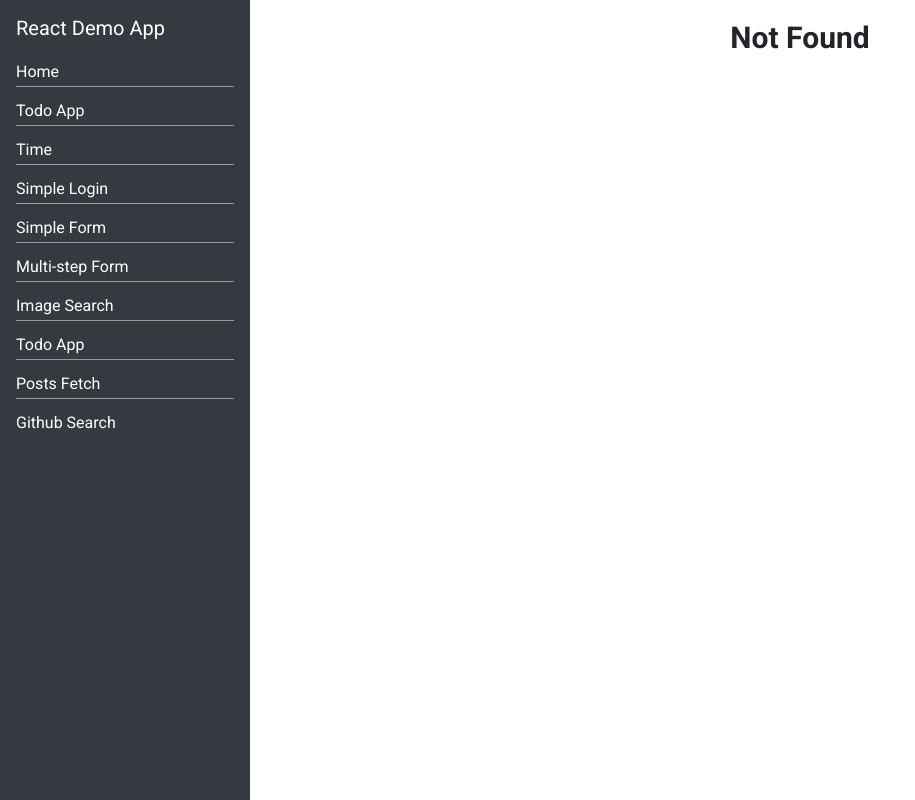
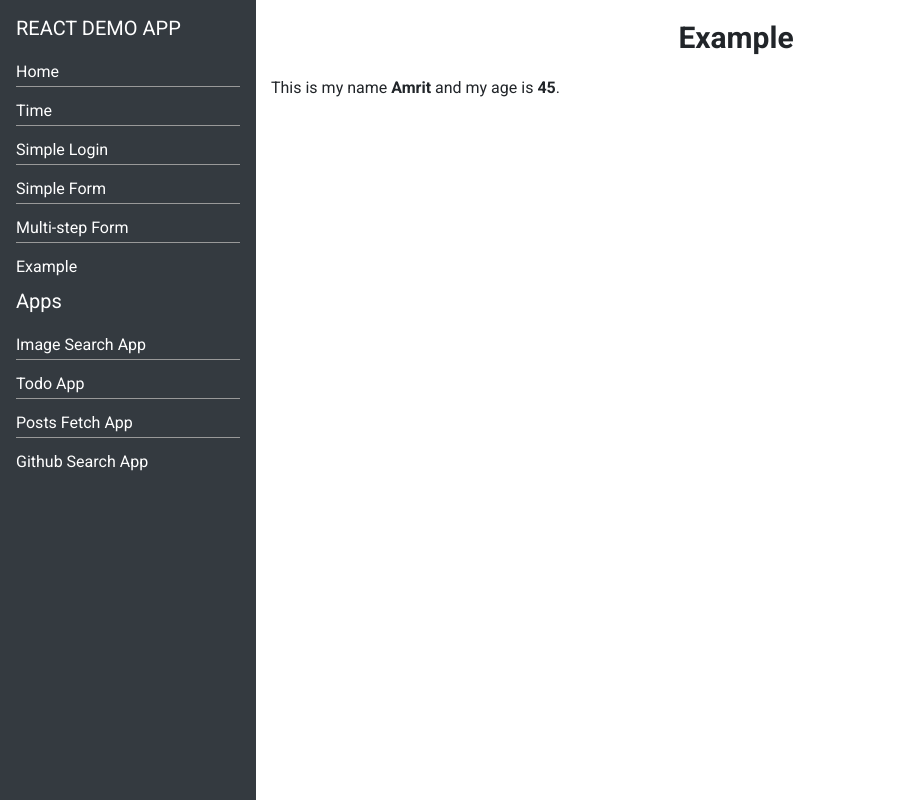
Before and after one commit to amrit-gandhi-ltts/react-demo-app, a React (Create React App) app: page /example in a window 1280 px wide. Before the commit this address had no page. Shown: the whole page, without its empty margins (0-915 px from the left). Built offline with nearby package versions, Linux system fonts and the light colour scheme.

Commit message:
changed Apps from statefull to stateless components. created an example compoenent.

```diff
--- a/src/App.css
+++ b/src/App.css
@@ -1,4 +1,4 @@
 /* styles */
 .page-wrap {
-    margin-left: 25%;
+    margin-left: 20%;
 }
--- a/src/App.js
+++ b/src/App.js
@@ -12,6 +12,7 @@ import ImageSearch from './components/Image-search/ImageSearch';
 import Todo from './components/TodoList/Todo';
 import Posts from './components/Posts/Posts';
 import GithubSearch from './components/Github-user-search/GithubSearch';
+import Example from './components/Example';
 import NotFound from './components/NotFound';
 
 class App extends Component {
@@ -35,6 +36,7 @@ class App extends Component {
                 <Route path="/todo" component={ Todo } />
                 <Route path="/posts" component={ Posts } />
                 <Route path="/github-search" component={ GithubSearch } />
+                <Route path="/example" component={ Example } />
                 <Route path="*" component={ NotFound }/>
               </Switch>
             </div>
--- /dev/null
+++ b/src/components/Example.js
@@ -0,0 +1,25 @@
+import React, { Component } from 'react'
+
+export default class Example extends Component {
+    state = {
+        name: 'John',
+        age: 30
+    }
+
+    render() {
+        setTimeout(() => {
+            this.setState({
+                name: 'Amrit',
+                age: 45
+            })
+        }, 3000)
+        return (
+            <React.Fragment>
+                <h1>Example</h1>
+                <p>
+                    This is my name <strong>{ this.state.name }</strong> and my age is <strong>{ this.state.age }</strong>.
+                </p>
+            </React.Fragment>
+        )
+    }
+}
--- a/src/components/Navbar/Navbar.css
+++ b/src/components/Navbar/Navbar.css
@@ -1,14 +1,14 @@
 .navbar {
     background: #ddd;
     height: 100vh;
-    width: 250px;
+    width: 20%;
     position: fixed !important;
     align-items: flex-start !important;
     flex-direction: column !important;
 }
 
 .navbar-nav {
-    margin: 0;
+    margin: 0 0 20px 0;
     padding: 0;
     flex-direction: column !important;
     width: 100%;
--- a/src/components/Navbar/Navbar.js
+++ b/src/components/Navbar/Navbar.js
@@ -7,13 +7,10 @@ class Navbar extends Component {
     return (
       <React.Fragment>
         <nav className="navbar navbar-expand-lg navbar-dark bg-dark">
-          <a className="navbar-brand" href="#">React Demo App</a>
+          <a className="navbar-brand text-uppercase" href="#">React Demo App</a>
           <ul className="navbar-nav">
             <li className="nav-item">
               <Link to='/'>Home</Link>
-            </li>
-            <li className="nav-item">
-              <Link to='/todo'>Todo App</Link>
             </li>
             <li className="nav-item">
               <Link to='/time'>Time</Link>
@@ -28,16 +25,23 @@ class Navbar extends Component {
               <Link to='/user-form'>Multi-step Form</Link>
             </li>
             <li className="nav-item">
-              <Link to='/image-search'>Image Search</Link>
+              <Link to='/example'>Example</Link>
+            </li>
+          </ul>
+
+          <a className="navbar-brand" href="#">Apps</a>
+          <ul className="navbar-nav">
+            <li className="nav-item">
+              <Link to='/image-search'>Image Search App</Link>
             </li>
             <li className="nav-item">
               <Link to='/todo'>Todo App</Link>
             </li>
             <li className="nav-item">
-              <Link to='/posts'>Posts Fetch</Link>
+              <Link to='/posts'>Posts Fetch App</Link>
             </li>
             <li className="nav-item">
-              <Link to='/github-search'>Github Search</Link>
+              <Link to='/github-search'>Github Search App</Link>
             </li>
           </ul>
         </nav>
--- a/src/components/Posts/AddPost.js
+++ b/src/components/Posts/AddPost.js
@@ -1,8 +1,7 @@
 import React, { Component } from 'react';
 
-class AddPost extends Component {
-  render() {
-    const { onChange, onSubmit, data } = this.props;
+const AddPost = (props) => {
+  const { onChange, onSubmit, data } = props;
 
   return(
     <React.Fragment>
@@ -45,6 +44,5 @@ class AddPost extends Component {
     </React.Fragment>
   )
 }
-}
 
 export default AddPost;
--- a/src/components/Posts/Post.js
+++ b/src/components/Posts/Post.js
@@ -1,8 +1,7 @@
 import React, { Component } from 'react';
 
-class Post extends Component {
-  render() {
-    const { post } = this.props;
+const Post = (props) => {
+  const { post } = props;
   let postsList;
 
   if(post) {
@@ -24,6 +23,5 @@ class Post extends Component {
     </React.Fragment>
   )
 }
-}
 
 export default Post;
```
Also changed, not shown: src/components/Image-search/ImageList.js (+5 -4 lines), src/components/TodoList/TodoInput.js (+5 -4 lines), src/components/TodoList/TodoItem.js (+4 -4 lines), src/components/TodoList/TodoList.js (+4 -4 lines). Lines whose indentation alone changed are shown as unchanged.
